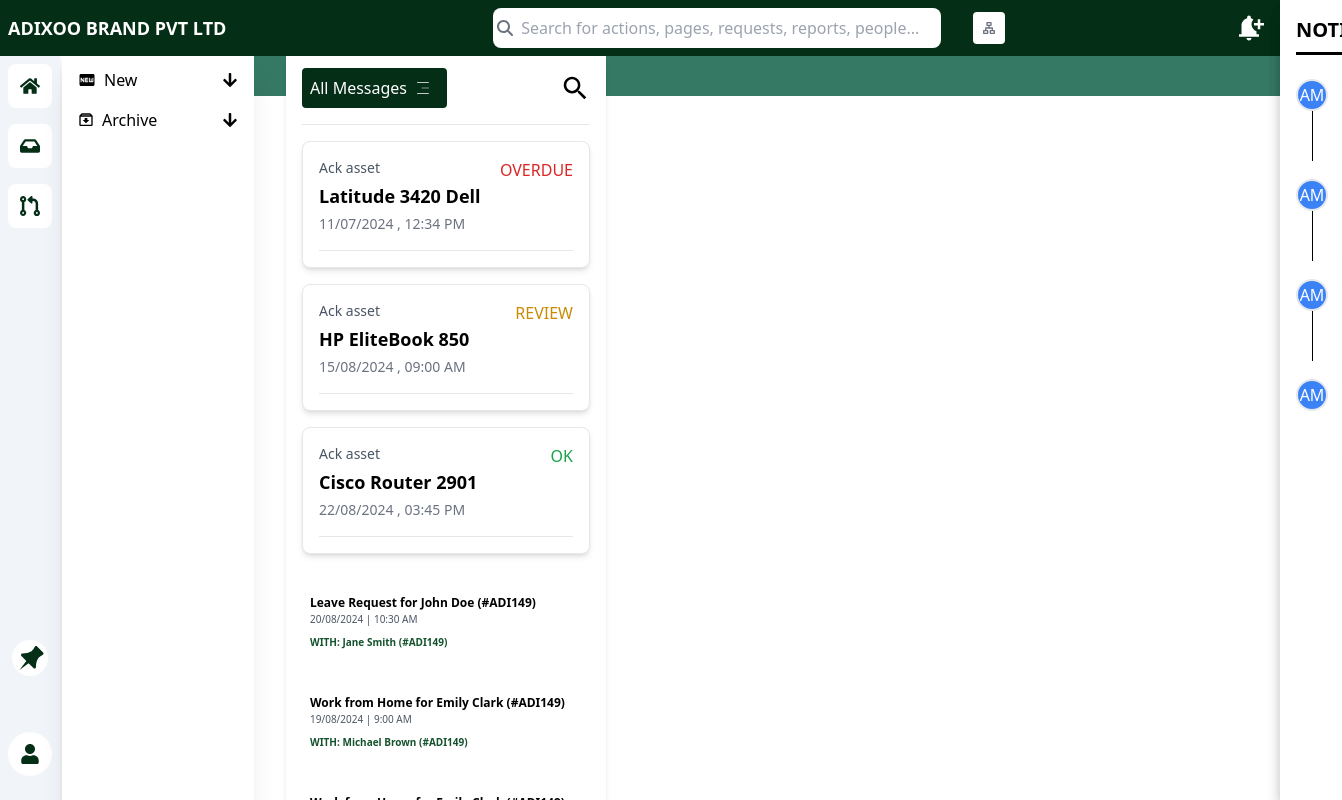
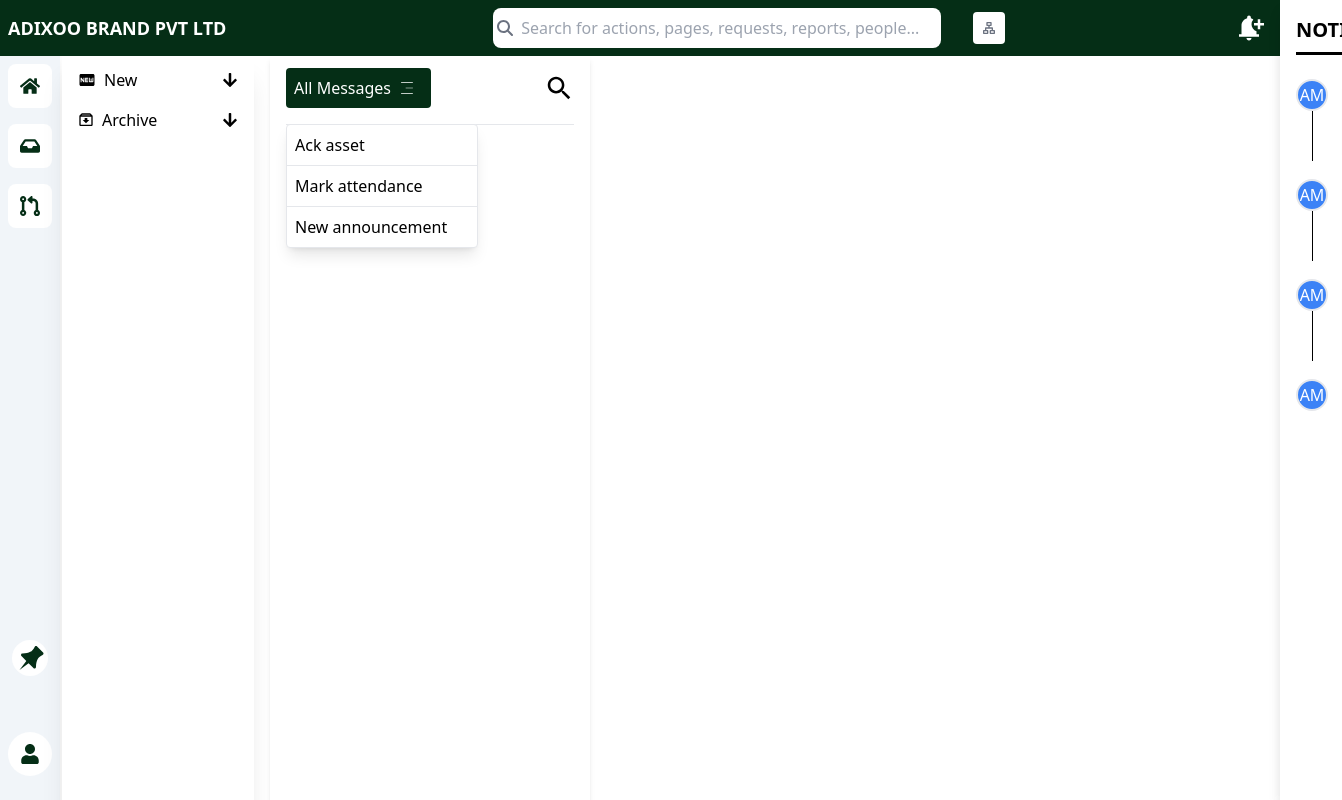
Before and after one commit to anshumanadxioo/HRone_frontend, a React (Vite) app: page /inbox in a window 1280 px wide. Both pictures are taken after a click on the button "All Messages". Shown: the whole page, 1342 px wide, since content can reach past the window. Built offline with nearby package versions, Linux system fonts and the light colour scheme.

Commit message:
woking on lastmodule of the inbox page

```diff
--- a/src/pages/inboxfull/AllMessageSection.jsx
+++ b/src/pages/inboxfull/AllMessageSection.jsx
@@ -2,113 +2,70 @@ import React, { useState } from 'react';
 import { CiMenuFries } from 'react-icons/ci';
 import { IoMdSearch } from 'react-icons/io';
 import { useColor } from '../../pages/colorcontext/ColorContext';
+import AskAssetNotification from './AskAssetNotification';
+import MarkAttandanceNotification from './MarkAttandanceNotification';
+import NewAnnouncement from './NewAnnouncement';
 
-function AllMessageSection() {
+function AllMessageSection({ selectedComponent }) {
     const { color } = useColor();
-    const notifications = [
-        {
-            title: 'Ack asset',
-            asset: 'Latitude 3420 Dell',
-            dateTime: '11/07/2024 , 12:34 PM',
-            status: 'OVERDUE',
-            statusColor: 'text-red-600',
-        },
-        {
-            title: 'Ack asset',
-            asset: 'HP EliteBook 850',
-            dateTime: '15/08/2024 , 09:00 AM',
-            status: 'REVIEW',
-            statusColor: 'text-yellow-600',
-        },
-        {
-            title: 'Ack asset',
-            asset: 'Cisco Router 2901',
-            dateTime: '22/08/2024 , 03:45 PM',
-            status: 'OK',
-            statusColor: 'text-green-600',
-        },
-    ];
+    const [dropdownOpen, setDropdownOpen] = useState(false);
+    const [activeComponent, setActiveComponent] = useState(null);
 
-    const approvedRequest = [
-        {
-            id: 1,
-            type: 'Leave Request',
-            user: 'John Doe',
-            Date: '20/08/2024',
-            time: '10:30 AM',
-            By: 'Jane Smith',
-        },
-        {
-            id: 2,
-            type: 'Work from Home',
-            user: 'Emily Clark',
-            Date: '19/08/2024',
-            time: '9:00 AM',
-            By: 'Michael Brown',
-        },
-        {
-            id: 3,
-            type: 'Work from Home',
-            user: 'Emily Clark',
-            Date: '19/08/2024',
-            time: '9:00 AM',
-            By: 'Michael Brown',
-        },
-    ];
+    const toggleDropdown = () => setDropdownOpen(!dropdownOpen);
 
-    const [visibleItems, setVisibleItems] = useState(approvedRequest.length);
+    const handleComponentChange = (component) => {
+        setActiveComponent(component);
+        setDropdownOpen(false);  // Close dropdown after selection
+    };
 
     return (
         <div>
             <div
                 className="fixed top-14 pl-4 pr-4 border-gray-300 shadow-md h-full w-[25%] ml-[62px] z-30 pt-3 overflow-y-auto bg-white"
             >
-                <div className="flex justify-between items-center">
+                <div className="flex justify-between items-center relative">
                     <button
                         className="p-2 rounded flex items-center text-white"
                         style={{ backgroundColor: color }}
+                        onClick={toggleDropdown}
                     >
                         All Messages
                         <CiMenuFries className="ml-2 mr-2" />
                     </button>
                     <IoMdSearch className="cursor-pointer text-3xl text-black" />
+
+                    {/* Dropdown Menu */}
+                    {dropdownOpen && (
+                        <div className="absolute top-12 left-0 bg-white shadow-lg border rounded mt-2 w-48">
+                            <ul>
+                                <li
+                                    className="p-2 border-b cursor-pointer hover:bg-gray-100"
+                                    onClick={() => handleComponentChange('askAsset')}
+                                >
+                                    Ack asset
+                                </li>
+                                <li
+                                    className="p-2 border-b cursor-pointer hover:bg-gray-100"
+                                    onClick={() => handleComponentChange('markAttendance')}
+                                >
+                                    Mark attendance
+                                </li>
+                                <li
+                                    className="p-2 cursor-pointer hover:bg-gray-100"
+                                    onClick={() => handleComponentChange('newAnnouncement')}
+                                >
+                                    New announcement
+                                </li>
+                            </ul>
+                        </div>
+                    )}
                 </div>
                 <div className="mt-4 border-b border-gray-200"></div>
 
-                {/* Notifications Section */}
-                {notifications.map((notification, index) => (
-                    <div
-                        key={index}
-                        className="relative max-w-sm mx-auto my-4 p-4 border rounded-lg bg-white shadow-md"
-                    >
-                        <div className="text-sm text-gray-600">{notification.title}</div>
-                        <div className="font-semibold text-lg mt-1">{notification.asset}</div>
-                        <div className="text-sm text-gray-500 mt-1">{notification.dateTime}</div>
-                        <div className={`absolute top-2 right-2 p-2 ${notification.statusColor} text-center`}>
-                            {notification.status}
-                        </div>
-                        <div className="mt-4 border-b border-gray-200"></div>
-                    </div>
-                ))}
-
-                {/* Approved Request Section */}
-                <div className="overflow-y-auto max-h-[80vh] custom-scrollbar scroll-container">
-                    {approvedRequest.slice(0, visibleItems).map((item) => (
-                        <div key={item.id} className="mt-3 py-1 px-2">
-                            <div className="bg-lightgreen flex flex-col py-2 mb-2">
-                                <p className="text-[12px] font-semibold">
-                                    {item.type} for {item.user} (#ADI149)
-                                </p>
-                                <p className="text-gray-600 text-[10px]">
-                                    {item.Date} | {item.time}
-                                </p>
-                                <p className="text-green-900 text-[10px] font-bold mt-2">
-                                    WITH: {item.By} (#ADI149)
-                                </p>
-                            </div>
-                        </div>
-                    ))}
-                </div>
+                {/* Conditionally render the selected component */}
+                {activeComponent === 'askAsset' && <AskAssetNotification />}
+                {activeComponent === 'markAttendance' && <MarkAttandanceNotification />}
+                {activeComponent === 'newAnnouncement' && <NewAnnouncement />}
             </div>
         </div>
     );
--- a/src/pages/inboxfull/ArchiveSection.jsx
+++ b/src/pages/inboxfull/ArchiveSection.jsx
@@ -2,10 +2,9 @@ import React, { useState } from 'react';
 import { MdFiberNew } from "react-icons/md";
 import { BiArchiveIn } from "react-icons/bi";
 import { FaArrowDown, FaArrowUp } from "react-icons/fa";
-import { useColor } from "../../pages/colorcontext/ColorContext";
 
 function ArchiveSection() {
-  const { color } = useColor();
+
 
   // Separate states for each section
   const [isNewOpen, setIsNewOpen] = useState(false);
@@ -15,23 +14,11 @@ function ArchiveSection() {
   const toggleNew = () => setIsNewOpen(!isNewOpen);
   const toggleArchive = () => setIsArchiveOpen(!isArchiveOpen);
 
-  const colorMapping = {
-    '#02563D': '#357864',
-    '#237DD1': '#4F97DA',
-    '#1D2435': '#282F3F',
-    '#645788': '#746894',
-    '#AF42AE': '#BF68BE',
-    '#12C4AC': '#59D6C9',
-    '#E6793B': '#E98D4E',
-  };
 
-  const backgroundColor = colorMapping[color] || '#357864';
 
   return (
     <>
       <div>
-        {/* dynamic background */}
-        <div className='absolute ml-[62px] h-24 text-white p-4 z-20 w-[100vw]' style={{ backgroundColor: backgroundColor }}></div>
 
         {/* new and archive bar section */}
         <div className="fixed top-14 pl-4 pr-4 bg-white shadow-xl h-full w-[15%] ml-[62px] z-30 pt-3 overflow-y-auto">
--- /dev/null
+++ b/src/pages/inboxfull/AskAssetNotification.jsx
@@ -0,0 +1,50 @@
+import React from 'react';
+
+function AskAssetNotification() {
+    const notifications = [
+        {
+            title: 'Ack asset',
+            asset: 'Latitude 3420 Dell',
+            dateTime: '11/07/2024 , 12:34 PM',
+            status: 'OVERDUE',
+            statusColor: 'text-red-600',
+        },
+        {
+            title: 'Ack asset',
+            asset: 'HP EliteBook 850',
+            dateTime: '15/08/2024 , 09:00 AM',
+            status: 'REVIEW',
+            statusColor: 'text-yellow-600',
+        },
+        {
+            title: 'Ack asset',
+            asset: 'Cisco Router 2901',
+            dateTime: '22/08/2024 , 03:45 PM',
+            status: 'OK',
+            statusColor: 'text-green-600',
+        },
+    ];
+
+    return (
+        <div className='overflow-y-auto max-h-[80vh] custom-scrollbar scroll-container'>
+            {notifications.map((notification, index) => (
+                <div
+                    key={index}
+                    className='mt-3 py-1 px-2'
+                >
+                    <div className='bg-lightblue flex flex-col py-2 mb-2'>
+                        <p className='text-[12px] font-semibold'>
+                            {notification.title} for {notification.asset}
+                        </p>
+                        <p className='text-gray-600 text-[10px]'>{notification.dateTime}</p>
+                        <p className={`text-[10px] font-bold mt-2 ${notification.statusColor}`}>
+                            {notification.status}
+                        </p>
+                    </div>
+                </div>
+            ))}
+        </div>
+    );
+}
+
+export default AskAssetNotification;
--- /dev/null
+++ b/src/pages/inboxfull/GaintPage.jsx
@@ -0,0 +1,14 @@
+import React from 'react'
+
+const GaintPage = () => {
+  return (
+    <>
+    <div className="fixed top-14 pl-4 pr-4 border-gray-300 shadow-md h-full w-[55%] ml-[62px] z-30 pt-3 overflow-y-auto bg-black">
+    csdkbjcsjk
+
+    </div>
+    </>
+  )
+}
+
+export default GaintPage
--- a/src/pages/inboxfull/Inbox.jsx
+++ b/src/pages/inboxfull/Inbox.jsx
@@ -3,16 +3,20 @@ import Header from '../../home/Header';
 import Sidebar from '../../home/Sidebar';
 import ArchiveSection from './ArchiveSection';
 import AllMessageSection from './AllMessageSection';
+import GaintPage from './GaintPage';
 
 const Inbox = () => {
   return (
     <>
-      <Header />
-      <Sidebar />
-      <div className="space-x-56 ">
+
+
+      <div className=" space-x-52">
         <ArchiveSection />
-        <AllMessageSection  />
+        <AllMessageSection />
+        {/* <GaintPage className= ""/> */}
       </div>
+
+
     </>
   );
 }
--- /dev/null
+++ b/src/pages/inboxfull/MarkAttandanceNotification.jsx
@@ -0,0 +1,50 @@
+import React from 'react';
+
+const MarkAttendanceNotificationData = [
+    {
+        id: 1,
+        type: 'Leave Request',
+        user: 'John Doe',
+        Date: '20/08/2024',
+        time: '10:30 AM',
+        By: 'Jane Smith',
+    },
+    {
+        id: 2,
+        type: 'Work from Home',
+        user: 'Emily Clark',
+        Date: '19/08/2024',
+        time: '9:00 AM',
+        By: 'Michael Brown',
+    },
+    {
+        id: 3,
+        type: 'Work from Home',
+        user: 'Emily Clark',
+        Date: '19/08/2024',
+        time: '9:00 AM',
+        By: 'Michael Brown',
+    },
+];
+
+const MarkAttendanceNotification = () => {
+    return (
+        <div className='overflow-y-auto max-h-[80vh] custom-scrollbar scroll-container'>
+            {MarkAttendanceNotificationData.map((item) => (
+                <div key={item.id} className='mt-3 py-1 px-2'>
+                    <div className='bg-lightgreen flex flex-col py-2 mb-2'>
+                        <p className='text-[12px] font-semibold'>
+                            {item.type} for {item.user} (#ADI149)
+                        </p>
+                        <p className='text-gray-600 text-[10px]'>{item.Date} | {item.time}</p>
+                        <p className='text-green-900 text-[10px] font-bold mt-2'>
+                            WITH: {item.By} (#ADI149)
+                        </p>
+                    </div>
+                </div>
+            ))}
+        </div>
+    );
+};
+
+export default MarkAttendanceNotification;
--- /dev/null
+++ b/src/pages/inboxfull/NewAnnouncement.jsx
@@ -0,0 +1,47 @@
+import React from 'react';
+
+const NewAnnouncementData = [
+    {
+        id: 1,
+        title: 'Office Closure',
+        date: '25/08/2024',
+        description: 'The office will be closed on 25th August due to a public holiday.',
+        announcedBy: 'HR Department',
+    },
+    {
+        id: 2,
+        title: 'New Policy Update',
+        date: '22/08/2024',
+        description: 'A new remote work policy has been updated. Please check the HR portal for details.',
+        announcedBy: 'Management Team',
+    },
+    {
+        id: 3,
+        title: 'Team Outing',
+        date: '28/08/2024',
+        description: 'A team outing is scheduled for the last weekend of August. Please RSVP by 20th August.',
+        announcedBy: 'Events Committee',
+    },
+];
+
+const NewAnnouncement = () => {
+    return (
+        <div className='overflow-y-auto max-h-[80vh] custom-scrollbar scroll-container'>
+            {NewAnnouncementData.map((item) => (
+                <div key={item.id} className='mt-3 py-1 px-2'>
+                    <div className='bg-lightblue flex flex-col py-2 mb-2'>
+                        <p className='text-[12px] font-semibold'>
+                            {item.title} - {item.date}
+                        </p>
+                        <p className='text-gray-600 text-[10px]'>{item.description}</p>
+                        <p className='text-blue-900 text-[10px] font-bold mt-2'>
+                            Announced by: {item.announcedBy}
+                        </p>
+                    </div>
+                </div>
+            ))}
+        </div>
+    );
+};
+
+export default NewAnnouncement;
```
